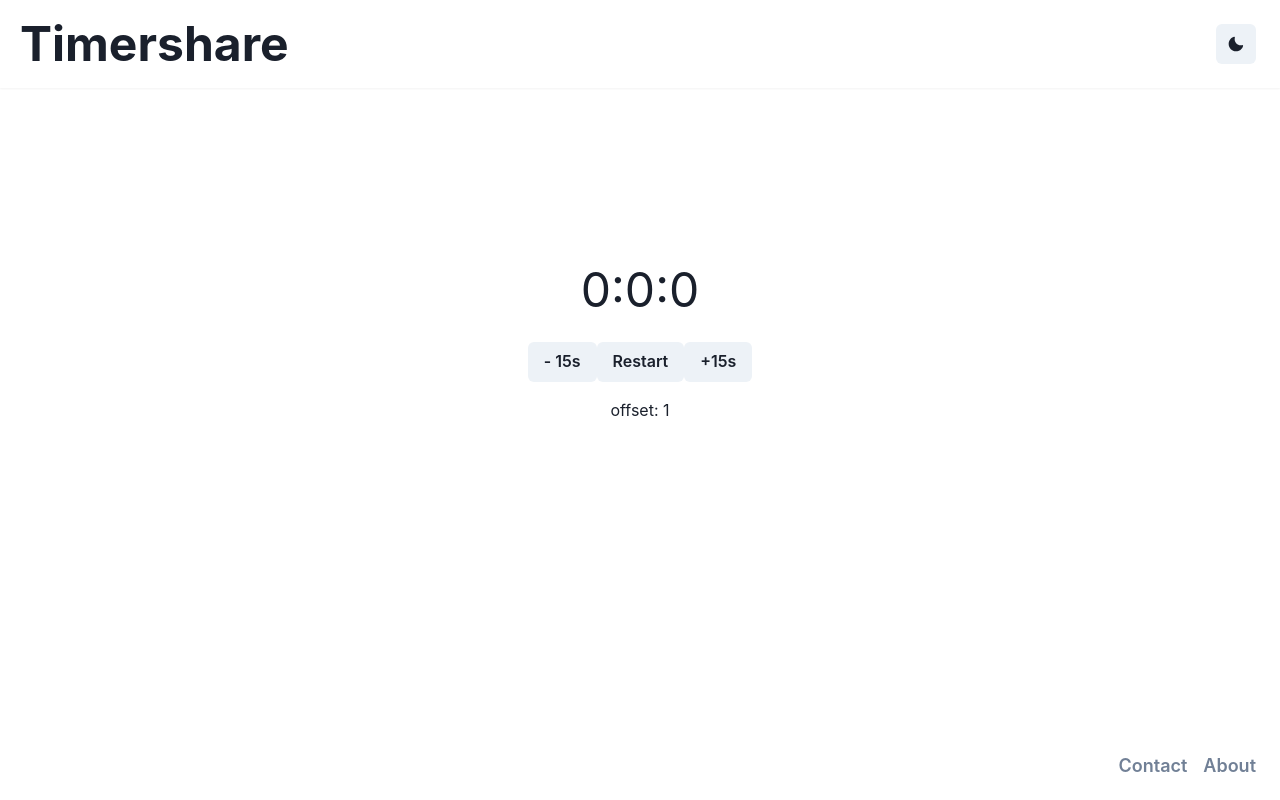
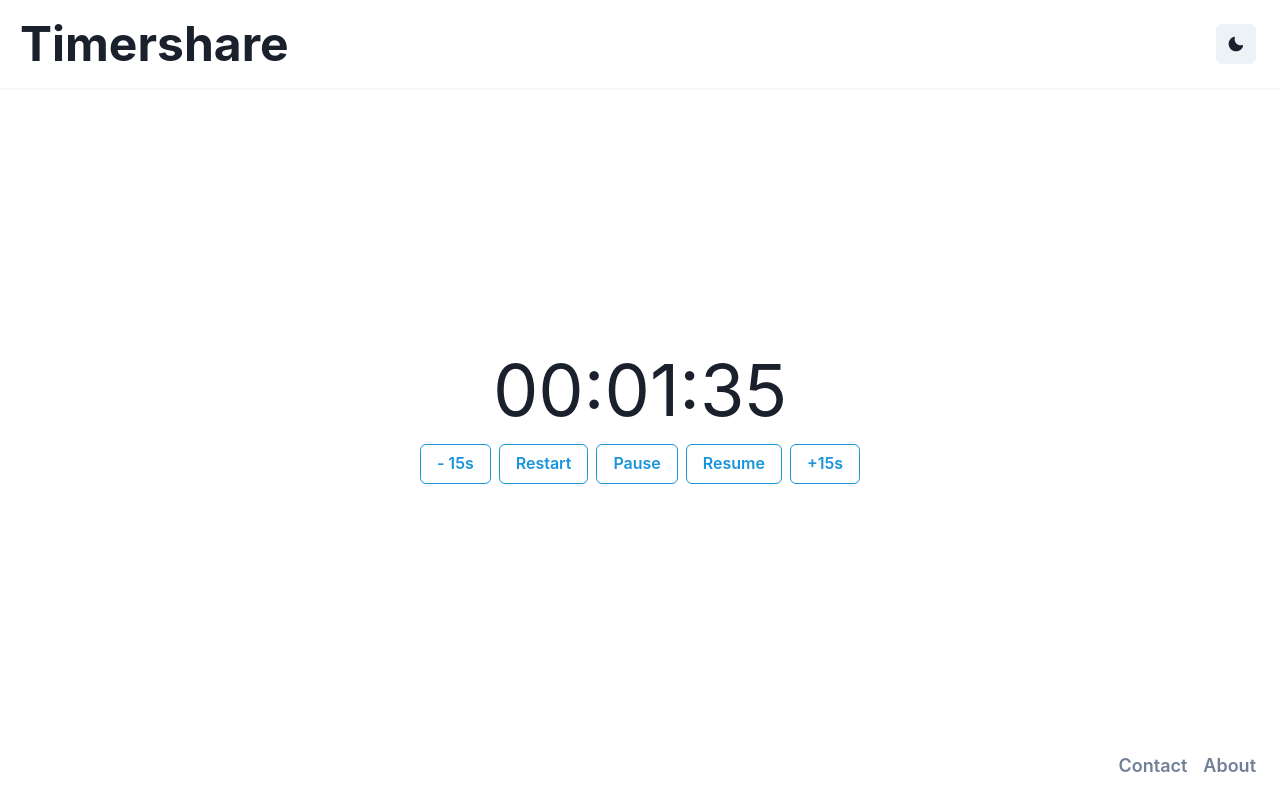
Before and after one commit to xaskii/timershare, a Next.js app: page /timer/1 in a window 1280 px wide. Built offline with nearby package versions, Linux system fonts and the light colour scheme.

Commit message:
refactored timer stuff to fix errors

```diff
--- a/src/components/Timer.tsx
+++ b/src/components/Timer.tsx
@@ -1,50 +1,49 @@
 import React, { useEffect, useState } from 'react'
 import { useTimer } from 'react-timer-hook'
-import { Text, Button, Flex } from '@chakra-ui/react'
+import { Text, Button, Flex, ButtonGroup } from '@chakra-ui/react'
 
+import { pad, offsetToDate } from '../utils/helper'
+
+// offset and expiry to add functions for adding and removing time
+// will implement own timer hook to fix this in future, cuz this is so bad
 interface TimerProps {
   offset: number
+  expiry?: Date
 }
 
-export const Timer: React.FC<TimerProps> = ({ offset }) => {
-  // const [expiry, setExpiry] = useState<Date | null>(null)
-  // useEffect(() => {
-  //   const time = new Date()
-  //   time.setSeconds(time.getSeconds() + offset)
-  //   setExpiry(time)
-  // }, [offset])
-
-  const time = new Date()
-  time.setSeconds(time.getSeconds() + offset)
-  const expiry = time
-
+export const Timer: React.FC<TimerProps> = ({ expiry, offset }) => {
   const { seconds, minutes, hours, isRunning, start, pause, resume, restart } =
     useTimer({
-      expiryTimestamp: expiry,
+      expiryTimestamp: offsetToDate(offset),
       onExpire: () => console.warn('onExpire called'),
     })
 
-  console.log({ offset })
-  console.log({ expiry })
-
   return (
     <>
-      <Text fontSize='5xl'>
+      <Text fontSize='7xl'>
         {/* TODO: padding with leading zeros, probably just make helper function */}
-        {hours}:{minutes}:{seconds}
+        {pad(hours, minutes, seconds)}
       </Text>
       <Flex>
+        <ButtonGroup variant='outline' colorScheme='twitter'>
           <Button>- 15s</Button>
           <Button
             onClick={() => {
-            const time = new Date()
-            time.setSeconds(time.getSeconds() + offset)
-            restart(time)
+              restart(offsetToDate(offset))
             }}
           >
             Restart
           </Button>
+          <Button
+            onClick={() => {
+              pause()
+            }}
+          >
+            Pause
+          </Button>
+          <Button>Resume</Button>
           <Button>+15s</Button>
+        </ButtonGroup>
       </Flex>
     </>
   )
--- a/src/pages/timer/[offset].tsx
+++ /dev/null
@@ -1,31 +0,0 @@
-import React, { useEffect } from 'react'
-import { useRouter } from 'next/router'
-import { VStack, Text } from '@chakra-ui/react'
-import { Timer } from '../../components/Timer'
-
-interface TimerPageProps {}
-
-const TimerPage: React.FC<TimerPageProps> = ({}) => {
-  const router = useRouter()
-  useEffect(() => {
-    if (!router.isReady) return
-  })
-  return (
-    <>
-      <VStack
-        spacing={4}
-        p={4}
-        pb={40}
-        h='full'
-        w='full'
-        alignItems='center'
-        justifyContent='center'
-      >
-        <Timer offset={Number(router.query.offset)} />
-        <Text>offset: {router.query.offset} </Text>
-      </VStack>
-    </>
-  )
-}
-
-export default TimerPage
--- /dev/null
+++ b/src/pages/timer/[roomid].tsx
@@ -0,0 +1,24 @@
+import { Container, VStack } from '@chakra-ui/react'
+import { useRouter } from 'next/router'
+import { Timer } from '../../components/Timer'
+
+const TimerPage = ({}) => {
+  const router = useRouter()
+  const roomID = router.query.roomid
+  return (
+    <Container p={0} h='full' maxW='container.xl'>
+      <VStack
+        spacing={0}
+        p={4}
+        h='full'
+        w='full'
+        alignItems='center'
+        justifyContent='center'
+      >
+        <Timer offset={100}></Timer>
+      </VStack>
+    </Container>
+  )
+}
+
+export default TimerPage
--- /dev/null
+++ b/src/utils/helper.ts
@@ -0,0 +1,13 @@
+export const pad = (...nums: number[]): string => {
+  const padded = nums.map((num) => (num > 9 ? `${num}` : `0${num}`))
+  const time = padded.join(':')
+  return time
+}
+
+// calculating date outside of component fixes everything
+// was running into issues for two days hahahahahahahh kms
+export const offsetToDate = (offset: number): Date => {
+  const time = new Date()
+  time.setSeconds(time.getSeconds() + offset)
+  return time
+}
```
Also changed, not shown: src/components/TimerCreation.tsx (+5 -3 lines). Lines whose indentation alone changed are shown as unchanged.
